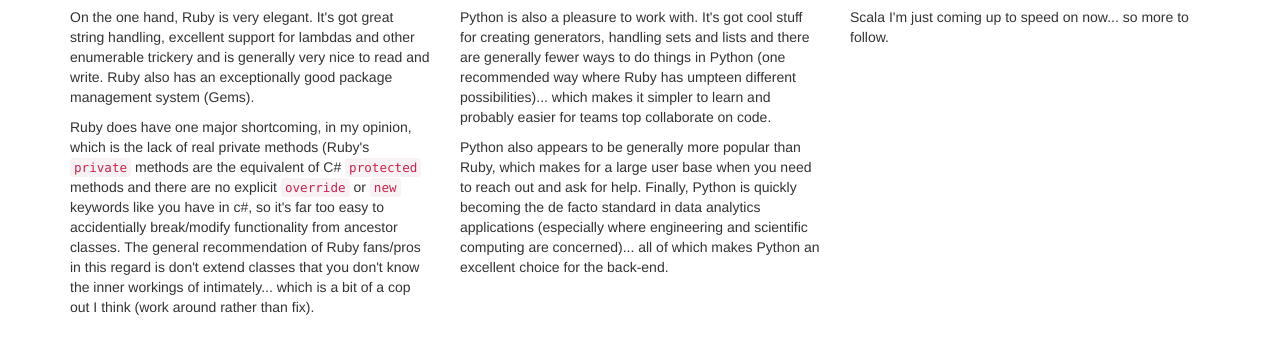
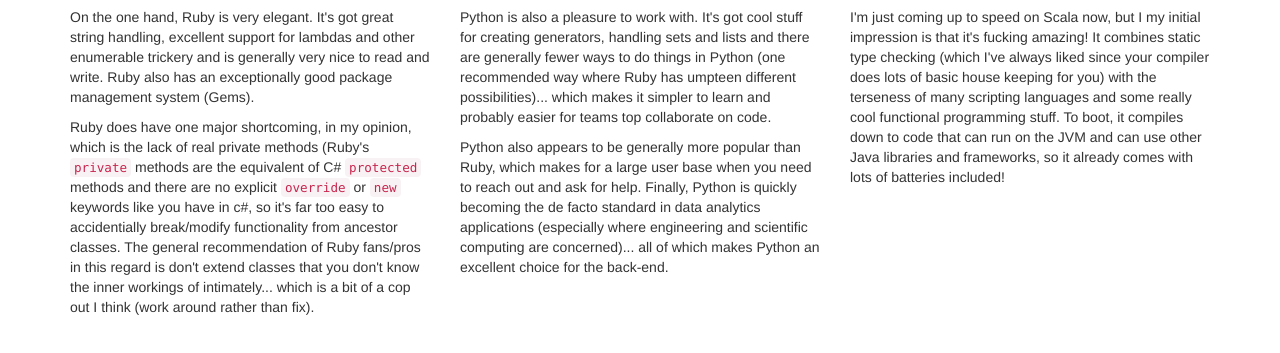
Before and after one commit to jamescrosswell/jamescrosswell.github.io, a website: page index.html in a window 1280 px wide. Shown: the part 251-604 px from the top of the page. Drawn offline with nearby package versions, Linux system fonts and the light colour scheme.

Commit message:
Updated comments about Scala

```diff
--- a/index.html
+++ b/index.html
@@ -61,7 +61,13 @@
             <div class="col-sm-4">
                 <h2><a href="./scala.html"><img src="public/img/scala-icon.png"> Scala</a></h2>
                 <p>
-                    Scala I'm just coming up to speed on now... so more to follow.
+                    I'm just coming up to speed on Scala now, but I my initial impression is that it's fucking amazing!
+                    It combines static type checking (which I've always liked since your compiler does lots of basic
+                    house keeping for you) with the terseness of many scripting languages and some really cool
+                    functional programming stuff. To boot, it compiles down to code that can run on the JVM and can use
+                    other Java libraries and frameworks, so it already comes with lots of batteries included!
+                </p>
+                <p>
                 </p>
             </div>
 
```
